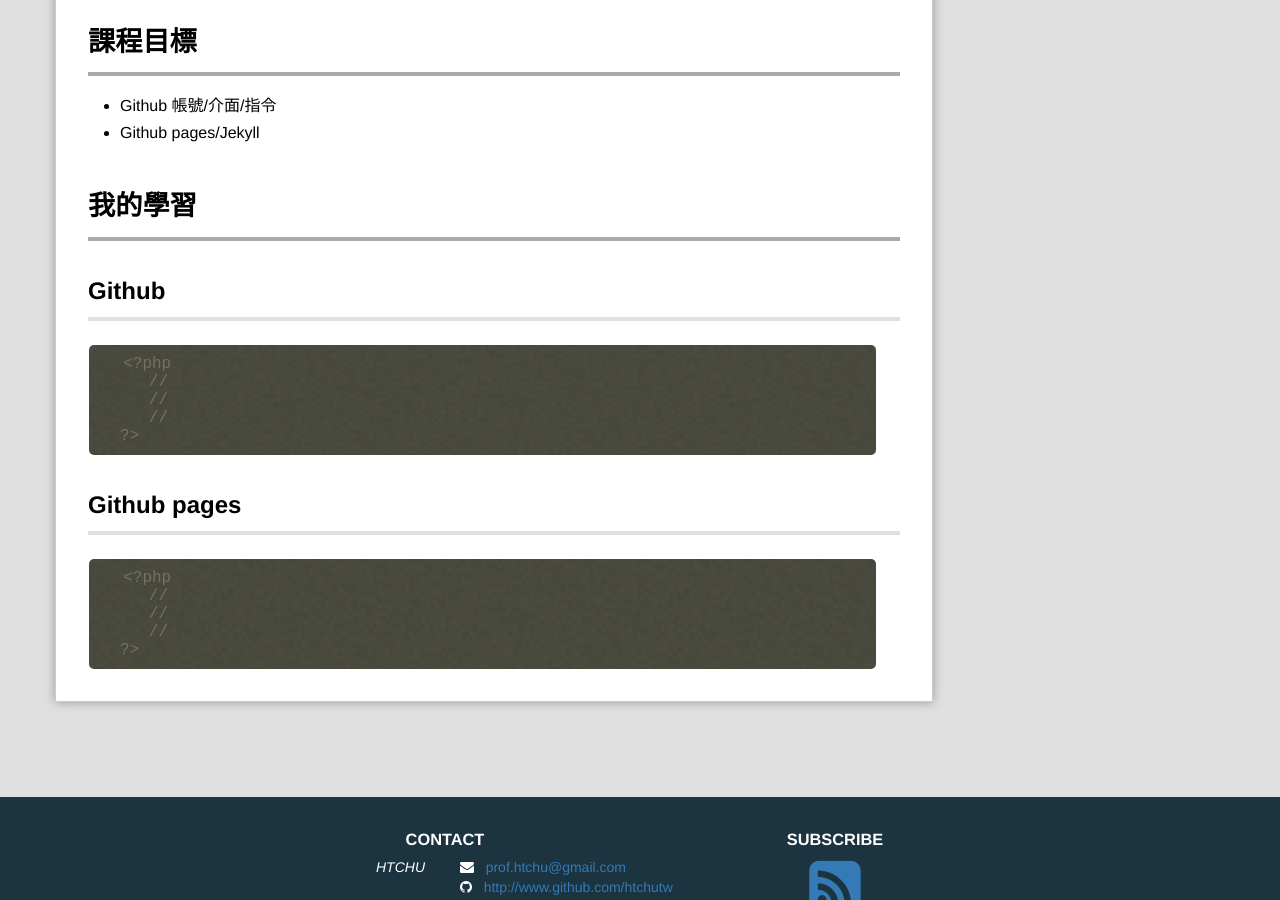
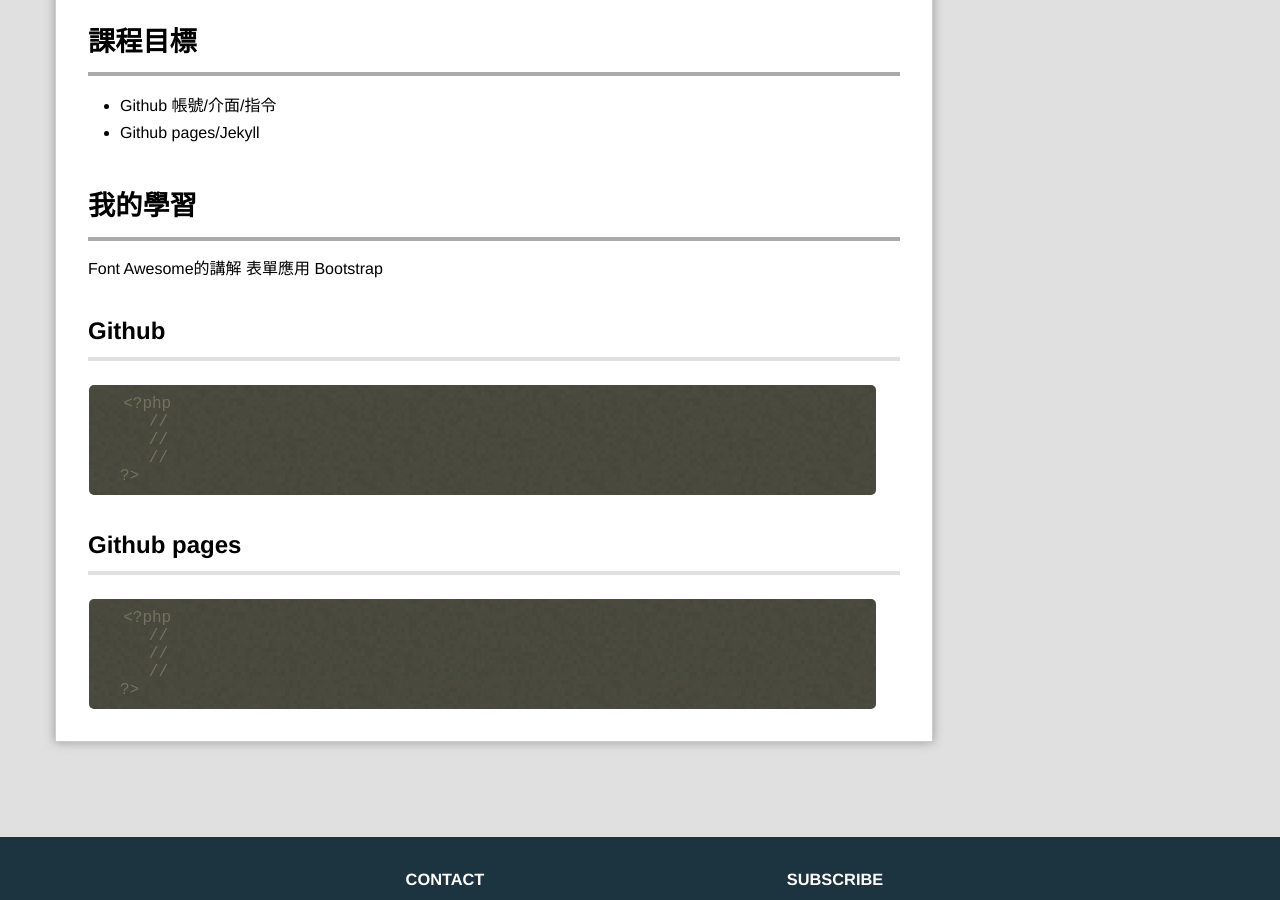
Before and after one commit to wily125/webcourse, a Jekyll site: the page built from _posts/2017-11-29-Class11.md, in a window 1280 px wide and 900 px high, scrolled down 503 px. Built offline with Jekyll 4.4.1, drawn with Linux system fonts in a browser that asks for light colours; Markdown is read by kramdown in place of the engine named in the settings; comment, search, counter and statistics services are not loaded.

Commit message:
Update 2017-11-29-Class11.md

```diff
--- a/_posts/2017-11-29-Class11.md
+++ b/_posts/2017-11-29-Class11.md
@@ -14,7 +14,9 @@ github帳號及使用github做blog。。
 - Github pages/Jekyll
 
 # 我的學習
-
+Font Awesome的講解
+表單應用
+Bootstrap
 ##Github
 
 
```
